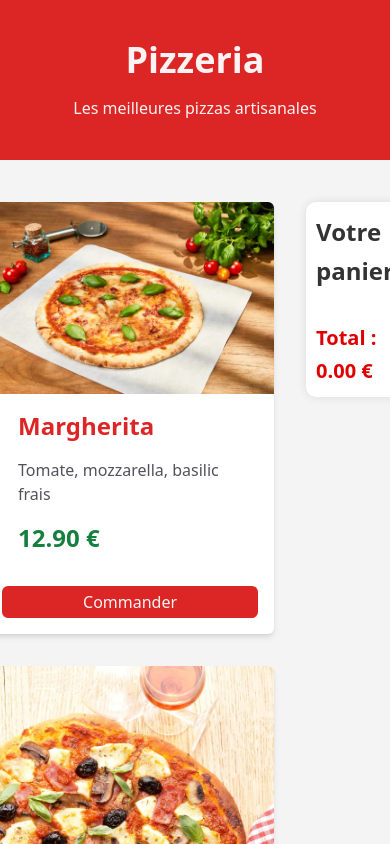
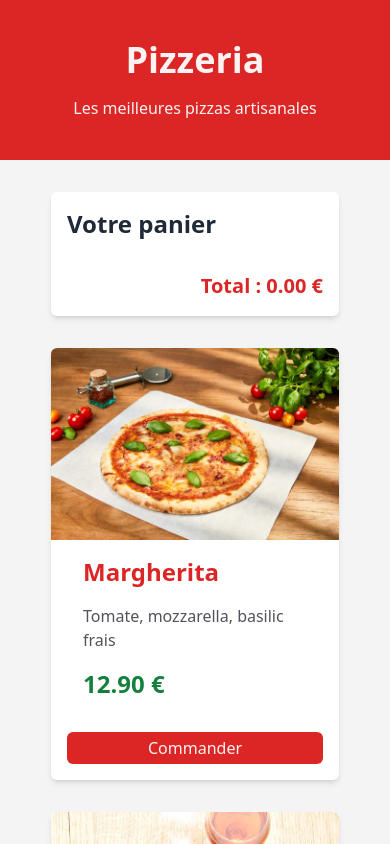
Before and after one commit to louis-stintzy/pizzeria, a React (Vite) app: page / in a window 390 px wide. Shown: the top 844 px of the page. Built offline with nearby package versions, Linux system fonts and the light colour scheme.

Commit message:
feat: implement responsive design and migrate styles to Tailwind classes

```diff
--- a/src/component/Main/Cards/Cards.tsx
+++ b/src/component/Main/Cards/Cards.tsx
@@ -6,7 +6,7 @@ function Cards() {
   return (
     <div
       id="pizzas-list"
-      className="flex max-w-7xl flex-wrap justify-start gap-8"
+      className="flex w-72 flex-col flex-wrap justify-start gap-8 md:w-full md:flex-row"
     >
       {pizzas.map((pizza: Pizza) => (
         <PizzaCard key={pizza.id} pizza={pizza} />
--- a/src/component/Main/Cart/Cart.tsx
+++ b/src/component/Main/Cart/Cart.tsx
@@ -5,23 +5,10 @@ import { useShoppingCart } from '../../../store/selectors';
 
 function Cart() {
   const shoppingCart = useShoppingCart();
-  const cartContainerStyle: React.CSSProperties = {
-    display: 'flex',
-    flexDirection: 'column',
-    justifyContent: 'space-between',
-    width: '300px',
-    height: '100%',
-    marginLeft: '2rem',
-    backgroundColor: 'white',
-    boxShadow: '0 0 10px rgba(0, 0, 0, 0.1)',
-    borderRadius: '10px',
-    padding: '10px',
-    zIndex: '1000',
-  };
   return (
     <div
-      className="cart-container"
-      style={cartContainerStyle}
+      id="cart-container"
+      className="order-first mb-8 flex h-full w-72 flex-col justify-between rounded-md bg-white p-4 shadow-md md:sticky md:top-4 md:order-2 md:w-96"
       data-testid={`cart-container`}
     >
       <CartTitle />
--- a/src/component/Main/Cart/CartItem.tsx
+++ b/src/component/Main/Cart/CartItem.tsx
@@ -5,17 +5,12 @@ interface CartItemProps {
 }
 
 function CartItem({ name, price, quantity }: CartItemProps) {
-  const cartItemStyle: React.CSSProperties = {
-    color: '#666',
-    display: 'flex',
-    justifyContent: 'space-between',
-    height: '25px',
-    padding: '8px 0',
-    margin: '5px 0',
-  };
   return (
     <>
-      <p className="cart-item" style={cartItemStyle}>
+      <p
+        id="cart-item"
+        className="my-1 flex h-6 justify-between py-2 text-zinc-800"
+      >
         <span>
           {name} x {quantity}{' '}
         </span>
--- a/src/component/Main/Cart/CartItems.tsx
+++ b/src/component/Main/Cart/CartItems.tsx
@@ -6,9 +6,8 @@ interface CartItemsProps {
 }
 
 function CartItems({ articles }: CartItemsProps) {
-  const cartItemsContainerStyle: React.CSSProperties = {};
   return (
-    <div className="cart-items-container" style={cartItemsContainerStyle}>
+    <div id="cart-items-container">
       {articles.map((article) => (
         <CartItem
           key={article.name}
--- a/src/component/Main/Cart/CartTitle.tsx
+++ b/src/component/Main/Cart/CartTitle.tsx
@@ -1,12 +1,6 @@
 function CartTitle() {
-  const CartTitleStyle: React.CSSProperties = {
-    fontSize: '1.5rem',
-    fontWeight: 'bold',
-    color: '#333',
-    marginBottom: '1rem',
-  };
   return (
-    <h3 className="cart-title" style={CartTitleStyle}>
+    <h3 id="cart-title" className="mb-4 text-2xl font-bold text-gray-800">
       Votre panier
     </h3>
   );
--- a/src/component/Main/Cart/CartTotal.tsx
+++ b/src/component/Main/Cart/CartTotal.tsx
@@ -3,18 +3,11 @@ interface CartTotalProps {
 }
 
 function CartTotal({ amount }: CartTotalProps) {
-  const cartTotalStyle: React.CSSProperties = {
-    display: 'flex',
-    justifyContent: 'flex-end',
-    fontSize: '1.25rem',
-    fontWeight: 'bold',
-    color: '#df0000',
-    marginTop: '1rem',
-  };
   return (
-    <p className="cart-total" style={cartTotalStyle}>{`Total : ${amount.toFixed(
-      2
-    )} €`}</p>
+    <p
+      id="cart-total"
+      className="mt-4 flex justify-end text-xl font-bold text-red-600"
+    >{`Total : ${amount.toFixed(2)} €`}</p>
   );
 }
 
--- a/src/component/Main/Main.tsx
+++ b/src/component/Main/Main.tsx
@@ -2,14 +2,11 @@ import Cards from './Cards/Cards';
 import Cart from './Cart/Cart';
 
 function Main() {
-  const mainContainerStyle: React.CSSProperties = {
-    display: 'flex',
-    justifyContent: 'center',
-    padding: '10px',
-    margin: '2rem',
-  };
   return (
-    <div className="main-container" style={mainContainerStyle}>
+    <div
+      id="main-container"
+      className="m-8 flex flex-col items-center md:flex-row md:items-start md:gap-4"
+    >
       <Cards />
       <Cart />
     </div>
```
